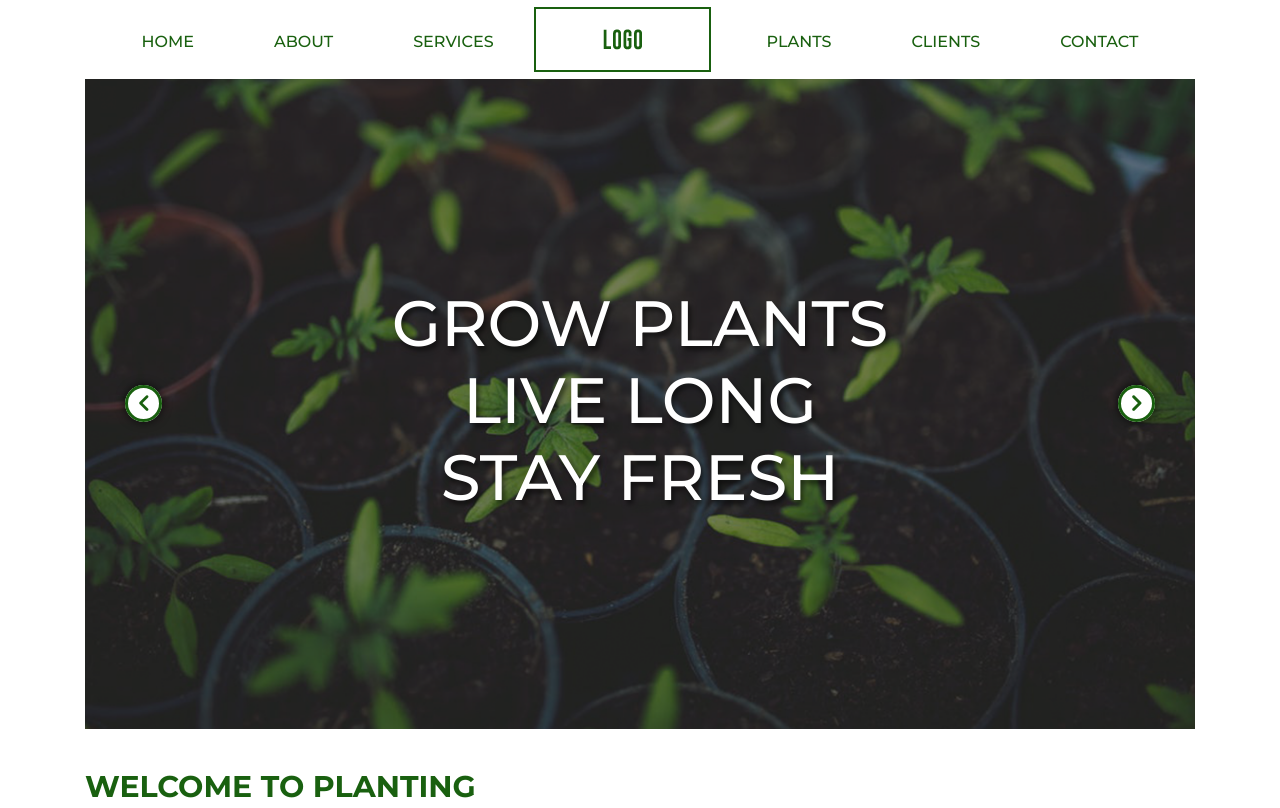
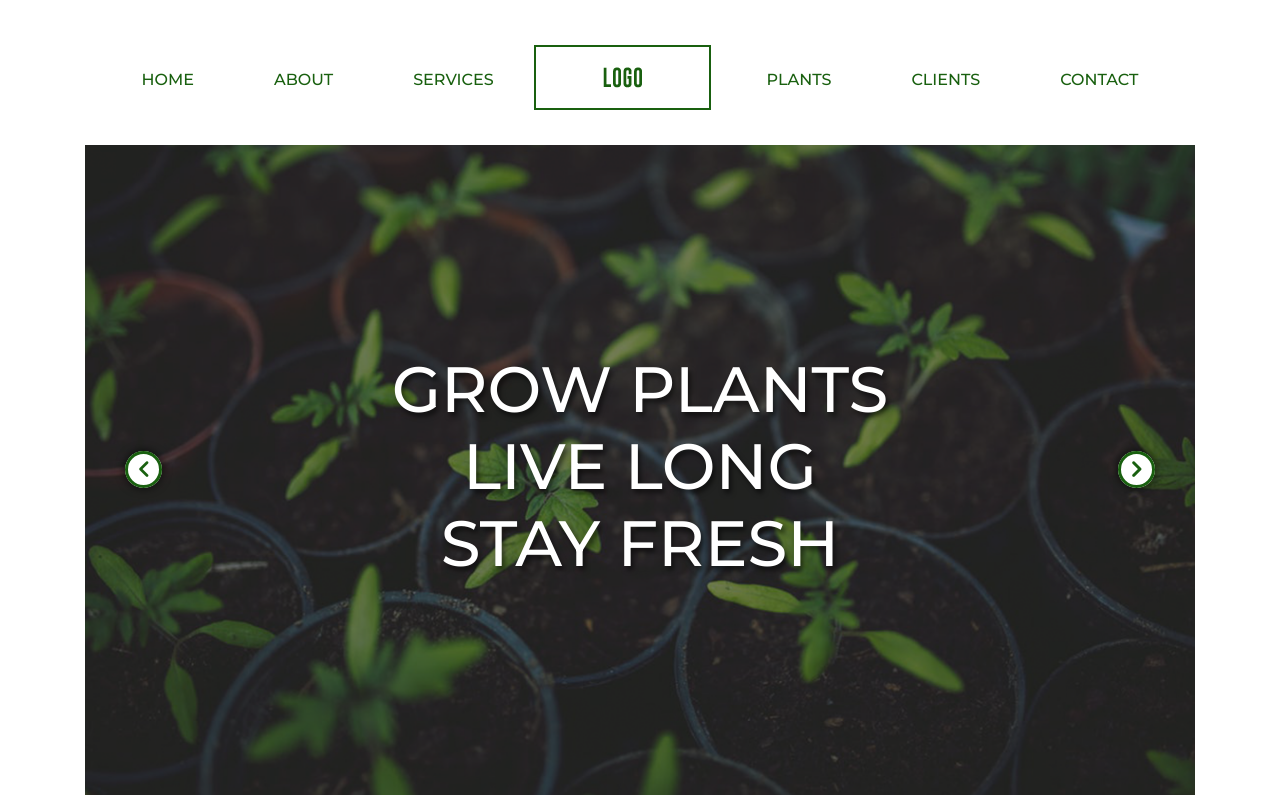
Before and after one commit to UsmanHaiderKhan/LandScaping-Ten, a plain HTML site: page LandScaping-Ten/index.html in a window 1280 px wide. Shown: the top 808 px of the page. Drawn offline with Linux system fonts and the light colour scheme; some packages are replaced by stand-ins of ours; a script that the page names is missing.

Commit message:
Update the Navbar styling

```diff
--- a/LandScaping-Ten/assets/Bootstrap4/css/styles.css
+++ b/LandScaping-Ten/assets/Bootstrap4/css/styles.css
@@ -148,9 +148,8 @@ html, body {
     top: -82px;
 }
 
-
 .navbar {
-    padding: 2px 0 2px 0;
+    padding: 40px 0 30px 0;
 }
 
 #home .owl-theme .owl-nav {
```
